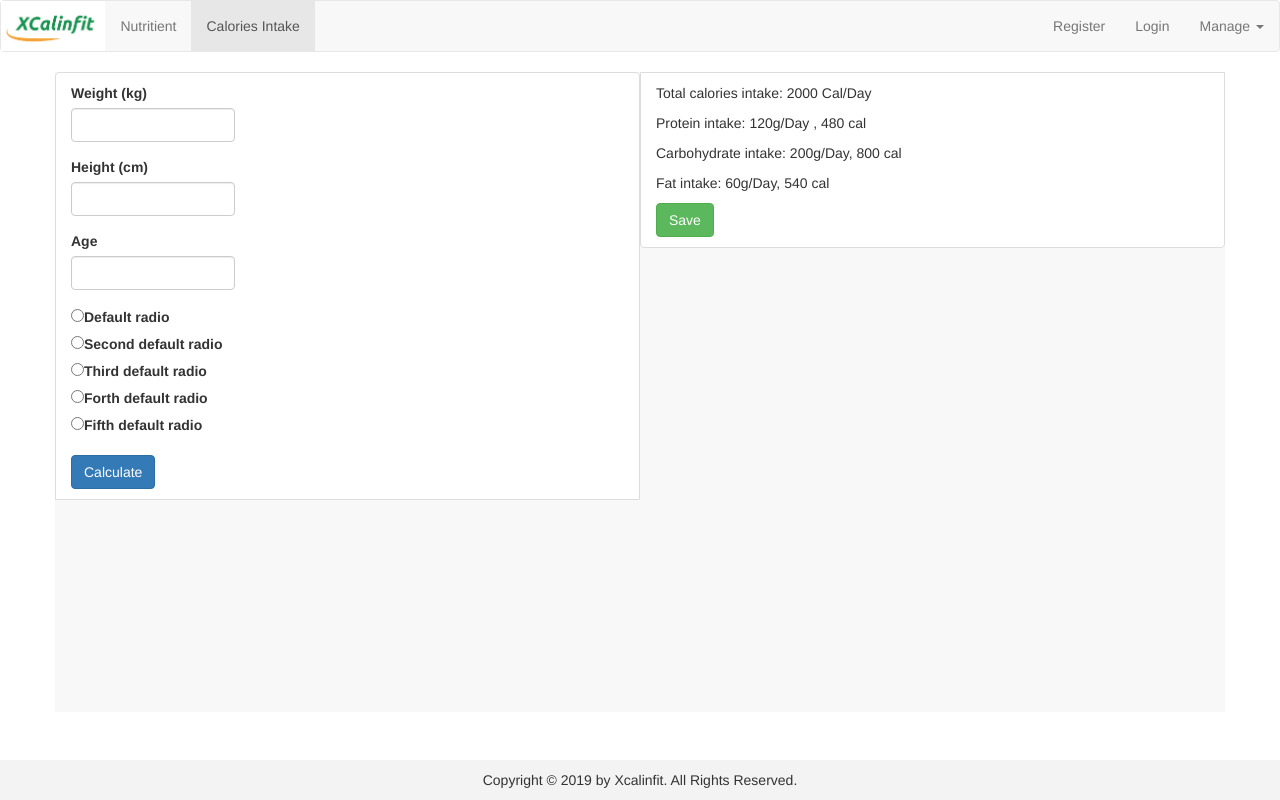
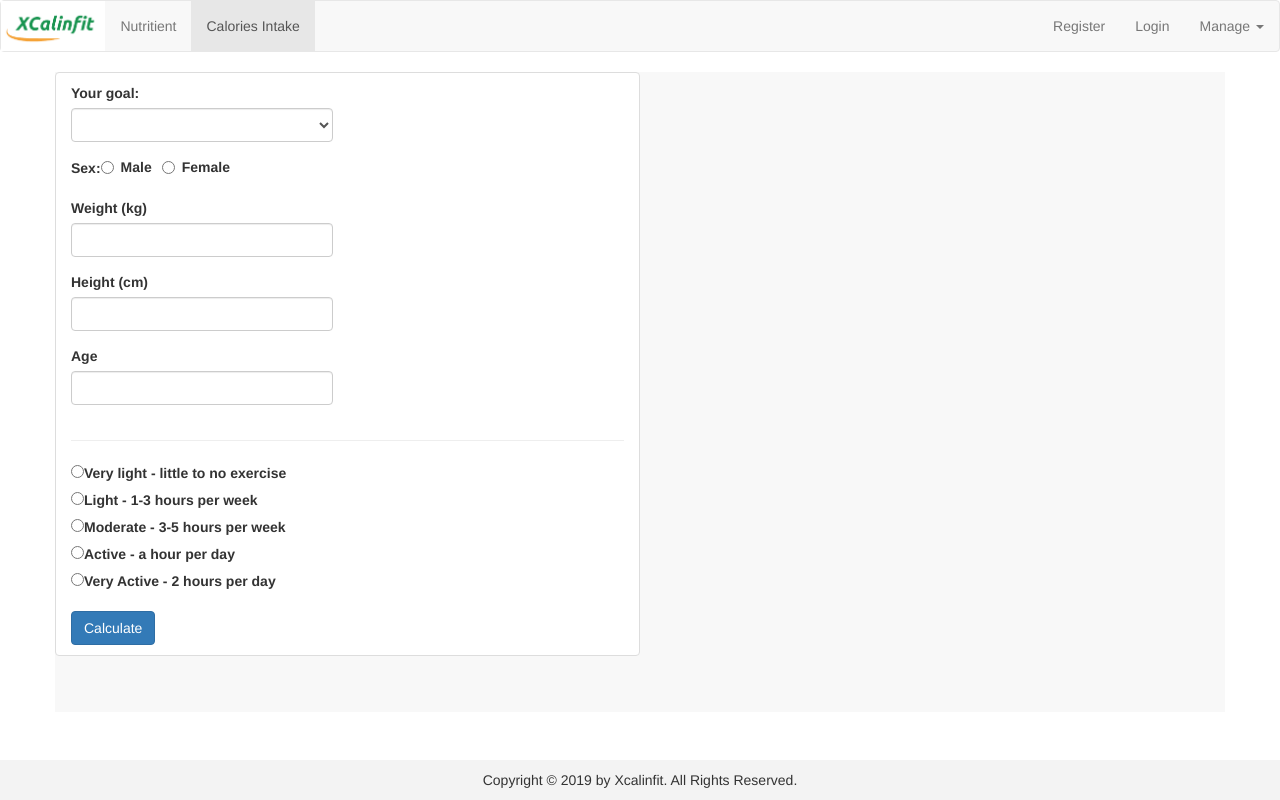
Before and after one commit to Cl4diuza/xcalinfit-web, an Angular app: page /calculate in a window 1280 px wide. Built offline with nearby package versions, Linux system fonts and the light colour scheme.

Commit message:
update calintake

```diff
--- a/src/app/app.component.css
+++ b/src/app/app.component.css
@@ -0,0 +1,5 @@
+.main-container {
+  background-color: #f8f8f8;
+  height: auto;
+  min-height: 80vh;
+}
--- a/src/app/app.component.html
+++ b/src/app/app.component.html
@@ -1,8 +1,10 @@
 <app-header></app-header>
 <div class="container">
-  <div class="row" style="background-color: #F8F8F8;height: 80vh">
-    <div class="col-xs-12">
-      <router-outlet></router-outlet>
+  <div class="row">
+    <div class="main-container">
+      <div class="col-xs-12">
+        <router-outlet></router-outlet>
+      </div>
     </div>
   </div>
 </div>
--- a/src/app/calintake/calintake.component.css
+++ b/src/app/calintake/calintake.component.css
@@ -1,3 +1,8 @@
 .card {
   background-color: black;
 }
+
+.form-check-input,
+.form-check-label {
+  cursor: pointer;
+}
--- a/src/app/calintake/calintake.component.html
+++ b/src/app/calintake/calintake.component.html
@@ -2,65 +2,153 @@
   <div class="col-xs-6 list-group-item clearfix">
     <form [formGroup]="calForm" (ngSubmit)="onSubmit()">
       <div class="row">
-        <div class="col-xs-4">
+        <div class="col-xs-6">
           <div class="form-group">
-            <label for="weight">Weight (kg)</label>
-            <input type="text" id="weight" formControlName="weight" class="form-control" />
+            <label for="goal">Your goal: </label>
+            <select class="form-control" id="goal" formControlName="goal">
+              <option value="diet">weight loss</option>
+              <option value="stable">maintain weight</option>
+              <option value="gain">gian weight</option>
+            </select>
           </div>
         </div>
       </div>
       <div class="row">
-        <div class="col-xs-4">
+        <div class="col-xs-12">
           <div class="form-group">
-            <label for="height">Height (cm)</label>
-            <input type="text" id="height" formControlName="height" class="form-control" />
+            <label for="sex">Sex:</label>
+            <div class="form-check-inline radio-inline">
+              <input
+                class="form-check-input"
+                type="radio"
+                name="sex"
+                id="male-sex"
+                formControlName="sex"
+                value="male"
+              />
+              <label class="form-check-label" for="male-sex">Male</label>
+            </div>
+            <div class="form-check-inline radio-inline">
+              <input
+                class="form-check-input"
+                type="radio"
+                name="sex"
+                id="female-sex"
+                formControlName="sex"
+                value="female"
+              />
+              <label class="form-check-label" for="female-sex">Female</label>
+            </div>
           </div>
         </div>
       </div>
       <div class="row">
-        <div class="col-xs-4">
+        <div class="col-xs-6">
           <div class="form-group">
-            <label for="age">Age</label>
-            <input type="text" id="age" formControlName="age" class="form-control" />
+            <label for="weight">Weight (kg)</label>
+            <input
+              type="text"
+              id="weight"
+              formControlName="weight"
+              class="form-control"
+            />
           </div>
         </div>
       </div>
       <div class="row">
-        <div class="col-xs-4">
+        <div class="col-xs-6">
+          <div class="form-group">
+            <label for="height">Height (cm)</label>
+            <input
+              type="text"
+              id="height"
+              formControlName="height"
+              class="form-control"
+            />
+          </div>
+        </div>
+      </div>
+      <div class="row">
+        <div class="col-xs-6">
+          <div class="form-group">
+            <label for="age">Age</label>
+            <input
+              type="text"
+              id="age"
+              formControlName="age"
+              class="form-control"
+            />
+          </div>
+        </div>
+      </div>
+      <hr />
+      <div class="row">
+        <div class="col-xs-6">
           <div class="form-group">
             <div class="form-check">
-              <input class="form-check-input" type="radio" name="exercise" formControlName="exercise"
-                id="exampleRadios1" value="option1" checked>
+              <input
+                class="form-check-input"
+                type="radio"
+                name="exercise"
+                formControlName="exercise"
+                id="exampleRadios1"
+                value="vlight"
+                checked
+              />
               <label class="form-check-label" for="exampleRadios1">
-                Default radio
+                Very light - little to no exercise
               </label>
             </div>
             <div class="form-check">
-              <input class="form-check-input" type="radio" name="exercise" formControlName="exercise"
-                id="exampleRadios2" value="option2">
+              <input
+                class="form-check-input"
+                type="radio"
+                name="exercise"
+                formControlName="exercise"
+                id="exampleRadios2"
+                value="light"
+              />
               <label class="form-check-label" for="exampleRadios2">
-                Second default radio
+                Light - 1-3 hours per week
               </label>
             </div>
             <div class="form-check">
-              <input class="form-check-input" type="radio" name="exercise" formControlName="exercise"
-                id="exampleRadios3" value="option3">
+              <input
+                class="form-check-input"
+                type="radio"
+                name="exercise"
+                formControlName="exercise"
+                id="exampleRadios3"
+                value="moderate"
+              />
               <label class="form-check-label" for="exampleRadios3">
-                Third default radio
+                Moderate - 3-5 hours per week
               </label>
             </div>
             <div class="form-check">
-              <input class="form-check-input" type="radio" name="exercise" formControlName="exercise"
-                id="exampleRadios4" value="option4">
+              <input
+                class="form-check-input"
+                type="radio"
+                name="exercise"
+                formControlName="exercise"
+                id="exampleRadios4"
+                value="active"
+              />
               <label class="form-check-label" for="exampleRadios4">
-                Forth default radio
+                Active - a hour per day
               </label>
             </div>
             <div class="form-check">
-              <input class="form-check-input" type="radio" name="exercise" formControlName="exercise"
-                id="exampleRadios5" value="option5">
+              <input
+                class="form-check-input"
+                type="radio"
+                name="exercise"
+                formControlName="exercise"
+                id="exampleRadios5"
+                value="vactive"
+              />
               <label class="form-check-label" for="exampleRadios5">
-                Fifth default radio
+                Very Active - 2 hours per day
               </label>
             </div>
           </div>
@@ -73,6 +161,7 @@
       </div>
     </form>
   </div>
+  <!-- <div class="row">
     <div class="col-xs-6 list-group-item clearfix">
       <p>Total calories intake: 2000 Cal/Day</p>
       <p>Protein intake: 120g/Day , 480 cal</p>
@@ -84,4 +173,5 @@
         </div>
       </div>
     </div>
+  </div> -->
 </div>
--- a/src/app/calintake/calintake.component.ts
+++ b/src/app/calintake/calintake.component.ts
@@ -9,7 +9,7 @@ import { FormGroup, FormControl } from '@angular/forms';
 export class CalintakeComponent implements OnInit {
   calForm: FormGroup;
 
-  constructor() { }
+  constructor() {}
 
   ngOnInit() {
     this.initForm();
@@ -20,10 +20,12 @@ export class CalintakeComponent implements OnInit {
   }
   private initForm() {
     this.calForm = new FormGroup({
+      goal: new FormControl(),
+      sex: new FormControl(),
       weight: new FormControl(),
       height: new FormControl(),
       age: new FormControl(),
-      exercise: new FormControl
+      exercise: new FormControl()
     });
   }
 }
--- a/src/app/services/food.service.ts
+++ b/src/app/services/food.service.ts
@@ -7,8 +7,6 @@ import { Food } from './../food/food.model';
   providedIn: 'root'
 })
 export class FoodService implements OnInit {
-  // foodSelected = new EventEmitter<Food>();
-
   private foods: Food[] = [
     new Food(
       '1',
@@ -66,6 +64,16 @@ export class FoodService implements OnInit {
 
   ngOnInit() {}
 
+  async fetchData() {
+    await this.apiService.getFood().subscribe(data => {
+      this.setFood(data);
+    });
+  }
+
+  setFood(food) {
+    this.foods = food;
+  }
+
   getFoods() {
     // this.apiService.getFood().subscribe(res => {
     //   this.foods = res;
```
Lines whose indentation alone changed are shown as unchanged.
